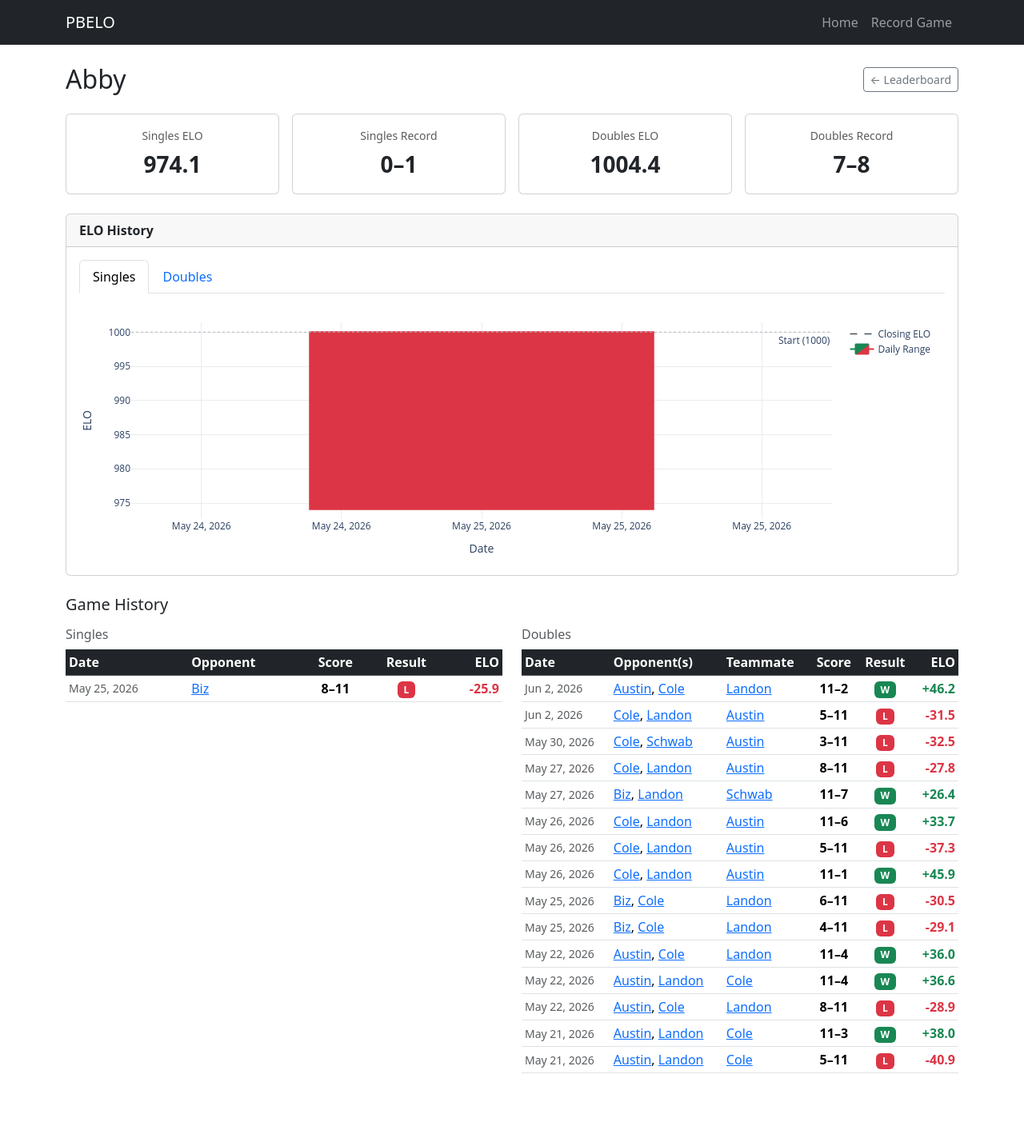
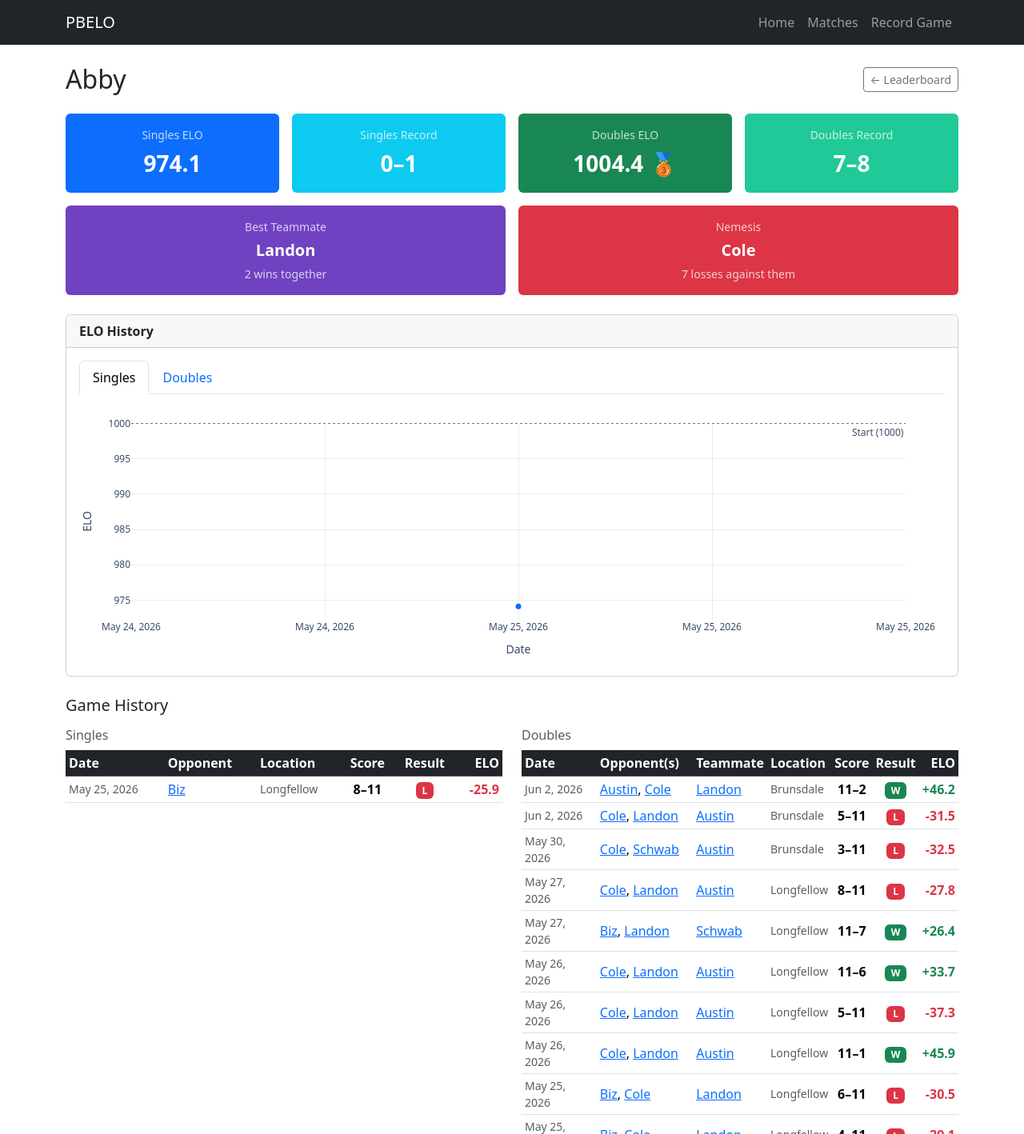
Before and after one commit to Garthalamu/PBELO, a Django app: page /players/4/ in a window 1280 px wide. Shown: the whole page at 80% size. Before the commit the page ends 1342 px from the top, so only its background shows below. Run offline with Django 5.2, Linux system fonts and the light colour scheme; data comes from the database, SQL or seed files in the repository; both versions use the stored data as it was after the commit; some libraries are stand-ins or nearby versions.

Commit message:
Changes to match tables

```diff
--- a/pbelo/settings.py
+++ b/pbelo/settings.py
@@ -42,6 +42,7 @@ INSTALLED_APPS = [
 
 MIDDLEWARE = [
     'django.middleware.security.SecurityMiddleware',
+    'whitenoise.middleware.WhiteNoiseMiddleware',
     'django.contrib.sessions.middleware.SessionMiddleware',
     'django.middleware.common.CommonMiddleware',
     'django.middleware.csrf.CsrfViewMiddleware',
@@ -116,3 +117,5 @@ USE_TZ = True
 # https://docs.djangoproject.com/en/6.0/howto/static-files/
 
 STATIC_URL = 'static/'
+STATIC_ROOT = BASE_DIR / 'staticfiles'
+STATICFILES_STORAGE = 'whitenoise.storage.CompressedManifestStaticFilesStorage'
--- a/pyproject.toml
+++ b/pyproject.toml
@@ -7,4 +7,5 @@ requires-python = ">=3.13"
 dependencies = [
     "django>=5.2",
     "plotly>=6.7.0",
+    "whitenoise>=6.12.0",
 ]
--- a/templates/base.html
+++ b/templates/base.html
@@ -16,7 +16,8 @@
       </button>
       <div class="collapse navbar-collapse" id="navbarNav">
         <ul class="navbar-nav ms-auto">
-          <li class="nav-item"><a class="nav-link" href="/">Home</a></li>
+          <li class="nav-item"><a class="nav-link" href="{% url 'home' %}">Home</a></li>
+          <li class="nav-item"><a class="nav-link" href="{% url 'matches' %}">Matches</a></li>
           <li class="nav-item"><a class="nav-link" href="{% url 'record_game' %}">Record Game</a></li>
         </ul>
       </div>
--- a/templates/tracker/player_detail.html
+++ b/templates/tracker/player_detail.html
@@ -12,7 +12,6 @@
     Plotly.newPlot('plot-doubles', {{ doubles_chart|safe }}.data, {{ doubles_chart|safe }}.layout, {responsive: true, displayModeBar: false});
   {% endif %}
 
-  // Plotly needs a resize trigger when a hidden tab becomes visible.
   document.querySelectorAll('[data-bs-toggle="tab"]').forEach(tab => {
     tab.addEventListener('shown.bs.tab', e => {
       const targetId = e.target.getAttribute('data-bs-target');
@@ -29,37 +28,81 @@
   <a href="{% url 'home' %}" class="btn btn-outline-secondary btn-sm">← Leaderboard</a>
 </div>
 
-{# Stat cards #}
-<div class="row g-3 mb-4">
+{# Stat cards — row 1: ELO and records #}
+<div class="row g-3 mb-3">
   <div class="col-sm-6 col-lg-3">
-    <div class="card text-center h-100">
+    <div class="card text-center text-white h-100 bg-primary border-0">
       <div class="card-body">
-        <div class="text-muted small mb-1">Singles ELO</div>
-        <div class="fs-3 fw-bold">{{ player.singles_elo|floatformat:1 }}</div>
+        <div class="small mb-1 opacity-75">Singles ELO</div>
+        <div class="fs-3 fw-bold">
+          {{ player.singles_elo|floatformat:1 }}
+          {% if singles_rank == 1 %}🥇{% elif singles_rank == 2 %}🥈{% elif singles_rank == 3 %}🥉{% endif %}
+        </div>
       </div>
     </div>
   </div>
   <div class="col-sm-6 col-lg-3">
-    <div class="card text-center h-100">
+    <div class="card text-center text-white h-100 border-0" style="background-color:#0dcaf0;">
       <div class="card-body">
-        <div class="text-muted small mb-1">Singles Record</div>
+        <div class="small mb-1 opacity-75">Singles Record</div>
         <div class="fs-3 fw-bold">{{ singles_wins }}–{{ singles_losses }}</div>
       </div>
     </div>
   </div>
   <div class="col-sm-6 col-lg-3">
-    <div class="card text-center h-100">
+    <div class="card text-center text-white h-100 bg-success border-0">
       <div class="card-body">
-        <div class="text-muted small mb-1">Doubles ELO</div>
-        <div class="fs-3 fw-bold">{{ player.doubles_elo|floatformat:1 }}</div>
+        <div class="small mb-1 opacity-75">Doubles ELO</div>
+        <div class="fs-3 fw-bold">
+          {{ player.doubles_elo|floatformat:1 }}
+          {% if doubles_rank == 1 %}🥇{% elif doubles_rank == 2 %}🥈{% elif doubles_rank == 3 %}🥉{% endif %}
+        </div>
       </div>
     </div>
   </div>
   <div class="col-sm-6 col-lg-3">
-    <div class="card text-center h-100">
+    <div class="card text-center text-white h-100 border-0" style="background-color:#20c997;">
       <div class="card-body">
-        <div class="text-muted small mb-1">Doubles Record</div>
+        <div class="small mb-1 opacity-75">Doubles Record</div>
         <div class="fs-3 fw-bold">{{ doubles_wins }}–{{ doubles_losses }}</div>
+      </div>
+    </div>
+  </div>
+</div>
+
+{# Stat cards — row 2: social stats #}
+<div class="row g-3 mb-4">
+  <div class="col-sm-6">
+    <div class="card text-center text-white h-100 border-0" style="background-color:#6f42c1;">
+      <div class="card-body">
+        <div class="small mb-1 opacity-75">Best Teammate</div>
+        {% if best_teammate %}
+          <div class="fs-5 fw-bold">
+            <a href="{% url 'player_detail' best_teammate.pk %}" class="text-white text-decoration-none">
+              {{ best_teammate.name }}
+            </a>
+          </div>
+          <div class="small opacity-75 mt-1">{{ best_teammate_wins }} win{{ best_teammate_wins|pluralize }} together</div>
+        {% else %}
+          <div class="fs-4 fw-bold">—</div>
+        {% endif %}
+      </div>
+    </div>
+  </div>
+  <div class="col-sm-6">
+    <div class="card text-center text-white h-100 border-0" style="background-color:#dc3545;">
+      <div class="card-body">
+        <div class="small mb-1 opacity-75">Nemesis</div>
+        {% if nemesis %}
+          <div class="fs-5 fw-bold">
+            <a href="{% url 'player_detail' nemesis.pk %}" class="text-white text-decoration-none">
+              {{ nemesis.name }}
+            </a>
+          </div>
+          <div class="small opacity-75 mt-1">{{ nemesis_loss_count }} loss{{ nemesis_loss_count|pluralize:"es" }} against them</div>
+        {% else %}
+          <div class="fs-4 fw-bold">—</div>
+        {% endif %}
       </div>
     </div>
   </div>
@@ -108,12 +151,13 @@
   <div class="col-lg-6">
     <h6 class="text-muted mb-2">Singles</h6>
     {% if singles_rows %}
-      <div class="table-responsive">
+      <div class="table-responsive" style="max-height:480px;overflow-y:auto;">
         <table class="table table-hover table-sm align-middle">
-          <thead class="table-dark">
+          <thead class="table-dark sticky-top">
             <tr>
               <th>Date</th>
               <th>Opponent</th>
+              <th>Location</th>
               <th class="text-center">Score</th>
               <th class="text-center">Result</th>
               <th class="text-end">ELO</th>
@@ -128,6 +172,7 @@
                     <a href="{% url 'player_detail' opp.pk %}">{{ opp.name }}</a>
                   {% endfor %}
                 </td>
+                <td class="text-muted small">{{ row.game.location|default:"—" }}</td>
                 <td class="text-center fw-semibold">{{ row.player_score }}–{{ row.opp_score }}</td>
                 <td class="text-center">
                   {% if row.won %}<span class="badge bg-success">W</span>
@@ -152,13 +197,14 @@
   <div class="col-lg-6">
     <h6 class="text-muted mb-2">Doubles</h6>
     {% if doubles_rows %}
-      <div class="table-responsive">
+      <div class="table-responsive" style="max-height:480px;overflow-y:auto;">
         <table class="table table-hover table-sm align-middle">
-          <thead class="table-dark">
+          <thead class="table-dark sticky-top">
             <tr>
               <th>Date</th>
               <th>Opponent(s)</th>
               <th>Teammate</th>
+              <th>Location</th>
               <th class="text-center">Score</th>
               <th class="text-center">Result</th>
               <th class="text-end">ELO</th>
@@ -178,6 +224,7 @@
                     <a href="{% url 'player_detail' tm.pk %}">{{ tm.name }}</a>
                   {% empty %}—{% endfor %}
                 </td>
+                <td class="text-muted small">{{ row.game.location|default:"—" }}</td>
                 <td class="text-center fw-semibold">{{ row.player_score }}–{{ row.opp_score }}</td>
                 <td class="text-center">
                   {% if row.won %}<span class="badge bg-success">W</span>
--- a/tracker/elo.py
+++ b/tracker/elo.py
@@ -15,7 +15,7 @@ The same multiplier is applied to both sides, preserving zero-sum.
 
 import math
 
-K = 32
+K = 24
 
 
 def expected_score(rating_a: float, rating_b: float) -> float:
--- a/tracker/forms.py
+++ b/tracker/forms.py
@@ -1,5 +1,5 @@
 from django import forms
-from .models import Game, Player
+from .models import Game, Location, Player
 
 
 class RecordGameForm(forms.Form):
@@ -9,6 +9,10 @@ class RecordGameForm(forms.Form):
     )
     played_at = forms.DateField(
         widget=forms.DateInput(attrs={"type": "date"}),
+    )
+    location = forms.ModelChoiceField(
+        queryset=Location.objects.all(),
+        empty_label="— Select location —",
     )
     team1_player1 = forms.ModelChoiceField(queryset=Player.objects.all(), label="Team 1 — Player 1")
     team1_player2 = forms.ModelChoiceField(queryset=Player.objects.all(), label="Team 1 — Player 2", required=False)
--- a/tracker/urls.py
+++ b/tracker/urls.py
@@ -3,6 +3,7 @@ from . import views
 
 urlpatterns = [
     path("", views.home, name="home"),
+    path("matches/", views.matches, name="matches"),
     path("record/", views.record_game, name="record_game"),
     path("players/<int:player_id>/", views.player_detail, name="player_detail"),
 ]
--- a/tracker/views.py
+++ b/tracker/views.py
@@ -1,79 +1,45 @@
 import json
+from collections import Counter
 
 import plotly.graph_objects as go
 from django.contrib import messages
-from django.db.models import Count, Q
+from django.db.models import Prefetch, Q
 from django.shortcuts import get_object_or_404, redirect, render
 from django.utils import timezone
 
 from .elo import process_game
 from .forms import RecordGameForm
-from .models import Game, Player
+from .models import EloChange, Game, Player
 
 
 def _build_elo_chart(elo_changes):
-    """Return Plotly candlestick figure JSON for ELO history, or None if no data.
+    """Return a line chart figure JSON showing closing ELO per day, or None if no data.
 
-    Each bar represents one calendar day:
-      open  = ELO before the first game that day
-      close = ELO after the last game that day
-      high  = highest ELO value touched during the day
-      low   = lowest  ELO value touched during the day
-    Green when the day ended higher than it opened, red when lower.
     elo_changes must be ordered by game__played_at ascending.
     """
     if not elo_changes:
         return None
 
-    # Group into per-day buckets preserving chronological order.
-    # daily_values holds every ELO value touched: the opening value (elo_before
-    # of the first game) plus every elo_after across all games that day.
-    daily_open: dict = {}
     daily_close: dict = {}
-    daily_values: dict = {}  # all ELO values seen that day, for true high/low
-
     for ec in elo_changes:
         day = ec["game__played_at"].date()
-        if day not in daily_open:
-            daily_open[day] = round(ec["elo_before"], 1)
-            daily_values[day] = [round(ec["elo_before"], 1)]
         daily_close[day] = round(ec["elo_after"], 1)
-        daily_values[day].append(round(ec["elo_after"], 1))
 
-    dates = list(daily_open.keys())
-    opens = [daily_open[d] for d in dates]
-    closes = [daily_close[d] for d in dates]
-    highs = [max(daily_values[d]) for d in dates]
-    lows = [min(daily_values[d]) for d in dates]
+    dates = list(daily_close.keys())
+    closes = list(daily_close.values())
 
-    fig = go.Figure(data=[
-        go.Scatter(
-            x=dates,
-            y=closes,
-            mode="lines",
-            line=dict(color="#495057", width=1.5, dash="dash"),
-            hoverinfo="skip",
-            name="Closing ELO",
-        ),
-        go.Candlestick(
+    fig = go.Figure()
+    fig.add_trace(go.Scatter(
         x=dates,
-        open=opens,
-        high=highs,
-        low=lows,
-        close=closes,
-        increasing=dict(line=dict(color="#198754"), fillcolor="#198754"),
-        decreasing=dict(line=dict(color="#dc3545"), fillcolor="#dc3545"),
-        hovertext=[
-            f"{d.strftime('%b %d, %Y')}<br>Open: {o}<br>High: {h}<br>Low: {l}<br>Close: {c}<br>Change: {c - o:+.1f}"
-            for d, o, h, l, c in zip(dates, opens, highs, lows, closes)
-        ],
-        hoverinfo="text",
-        name="Daily Range",
-    )])
-
+        y=closes,
+        mode="lines+markers",
+        line=dict(color="#0d6efd", width=2),
+        marker=dict(size=7, color="#0d6efd"),
+        hovertemplate="%{x|%b %d, %Y}<br>ELO: %{y}<extra></extra>",
+    ))
     fig.add_hline(
         y=1000,
-        line=dict(color="#adb5bd", width=1, dash="dot"),
+        line=dict(color="#6c757d", width=1, dash="dot"),
         annotation_text="Start (1000)",
         annotation_position="bottom right",
     )
@@ -82,19 +48,37 @@ def _build_elo_chart(elo_changes):
         paper_bgcolor="white",
         plot_bgcolor="white",
         yaxis=dict(title="ELO", gridcolor="#e9ecef", zeroline=False),
-        xaxis=dict(title="Date", gridcolor="#e9ecef", type="date", tickformat="%b %d, %Y", rangeslider=dict(visible=False)),
-        hovermode="x",
+        xaxis=dict(title="Date", gridcolor="#e9ecef", type="date", tickformat="%b %d, %Y"),
+        hovermode="closest",
+        showlegend=False,
     )
     return json.loads(fig.to_json())
 
 
 def home(request):
-    players = Player.objects.annotate(
-        singles_games=Count("elo_changes", filter=Q(elo_changes__game__game_type="singles")),
-        doubles_games=Count("elo_changes", filter=Q(elo_changes__game__game_type="doubles")),
+    changes_qs = EloChange.objects.select_related("game").order_by("game__played_at")
+    players = list(Player.objects.prefetch_related(
+        Prefetch("elo_changes", queryset=changes_qs)
+    ))
+
+    for player in players:
+        all_changes = list(player.elo_changes.all())
+        singles = [c for c in all_changes if c.game.game_type == Game.SINGLES]
+        doubles = [c for c in all_changes if c.game.game_type == Game.DOUBLES]
+
+        player.singles_games_count = len(singles)
+        player.doubles_games_count = len(doubles)
+        player.singles_wins = sum(1 for c in singles if c.delta > 0)
+        player.doubles_wins = sum(1 for c in doubles if c.delta > 0)
+
+    singles_board = sorted(
+        [p for p in players if p.singles_games_count > 0],
+        key=lambda p: p.singles_elo, reverse=True,
     )
-    singles_board = players.filter(singles_games__gt=0).order_by("-singles_elo")
-    doubles_board = players.filter(doubles_games__gt=0).order_by("-doubles_elo")
+    doubles_board = sorted(
+        [p for p in players if p.doubles_games_count > 0],
+        key=lambda p: p.doubles_elo, reverse=True,
+    )
     return render(request, "tracker/home.html", {
         "singles_board": singles_board,
         "doubles_board": doubles_board,
@@ -112,6 +96,7 @@ def record_game(request):
             game = Game.objects.create(
                 game_type=data["game_type"],
                 played_at=played_at,
+                location=data["location"],
                 team1_score=data["team1_score"],
                 team2_score=data["team2_score"],
             )
@@ -132,6 +117,32 @@ def record_game(request):
         form = RecordGameForm(initial={"played_at": timezone.now().date()})
 
     return render(request, "tracker/record_game.html", {"form": form})
+
+
+def matches(request):
+    games = (
+        Game.objects.select_related("location")
+        .prefetch_related("team1_players", "team2_players")
+        .order_by("-played_at")
+    )
+
+    game_rows = []
+    for game in games:
+        t1 = list(game.team1_players.all())
+        t2 = list(game.team2_players.all())
+        game_rows.append({
+            "game": game,
+            "team1": t1,
+            "team2": t2,
+        })
+
+    singles = [r for r in game_rows if r["game"].game_type == Game.SINGLES]
+    doubles = [r for r in game_rows if r["game"].game_type == Game.DOUBLES]
+
+    return render(request, "tracker/matches.html", {
+        "singles": singles,
+        "doubles": doubles,
+    })
 
 
 def player_detail(request, player_id):
@@ -184,18 +195,47 @@ def player_detail(request, player_id):
             "elo_delta": elo_change.delta if elo_change else None,
         })
 
+    singles_ranked = list(
+        Player.objects.filter(elo_changes__game__game_type=Game.SINGLES)
+        .distinct().order_by("-singles_elo")
+    )
+    doubles_ranked = list(
+        Player.objects.filter(elo_changes__game__game_type=Game.DOUBLES)
+        .distinct().order_by("-doubles_elo")
+    )
+    singles_rank = next((i + 1 for i, p in enumerate(singles_ranked) if p.pk == player.pk), None)
+    doubles_rank = next((i + 1 for i, p in enumerate(doubles_ranked) if p.pk == player.pk), None)
+
     elo_history = list(
         player.elo_changes.select_related("game")
         .order_by("game__played_at")
-        .values("elo_before", "elo_after", "game__played_at", "game__game_type")
+        .values("elo_after", "game__played_at", "game__game_type")
     )
+
     singles_chart = _build_elo_chart([e for e in elo_history if e["game__game_type"] == Game.SINGLES])
     doubles_chart = _build_elo_chart([e for e in elo_history if e["game__game_type"] == Game.DOUBLES])
 
     singles_rows = [r for r in game_rows if r["game"].game_type == Game.SINGLES]
     doubles_rows = [r for r in game_rows if r["game"].game_type == Game.DOUBLES]
 
+    teammate_wins = Counter()
+    nemesis_losses = Counter()
+    for row in doubles_rows:
+        if row["won"]:
+            for tm in row["teammates"]:
+                teammate_wins[tm] += 1
+    for row in game_rows:
+        if not row["won"]:
+            for opp in row["opponents"]:
+                nemesis_losses[opp] += 1
+    best_teammate, best_teammate_wins = teammate_wins.most_common(1)[0] if teammate_wins else (None, 0)
+    nemesis, nemesis_loss_count = nemesis_losses.most_common(1)[0] if nemesis_losses else (None, 0)
+
     return render(request, "tracker/player_detail.html", {
+        "best_teammate": best_teammate,
+        "best_teammate_wins": best_teammate_wins,
+        "nemesis": nemesis,
+        "nemesis_loss_count": nemesis_loss_count,
         "player": player,
         "singles_rows": singles_rows,
         "doubles_rows": doubles_rows,
@@ -205,4 +245,6 @@ def player_detail(request, player_id):
         "doubles_losses": doubles_losses,
         "singles_chart": json.dumps(singles_chart),
         "doubles_chart": json.dumps(doubles_chart),
+        "singles_rank": singles_rank,
+        "doubles_rank": doubles_rank,
     })
```
Also changed, not shown: CLAUDE.md (+52 -4 lines), templates/tracker/home.html (+22 -6 lines), templates/tracker/matches.html (added, +100 -0 lines), templates/tracker/record_game.html (+19 -2 lines), tracker/admin.py (+9 -3 lines), tracker/models.py (+11 -0 lines), tracker/templatetags/leaderboard_tags.py (added, +8 -0 lines), db.sqlite3, tracker/migrations/0002_location_game_location.py (added), tracker/migrations/0003_location_required.py (added), tracker/templatetags/__init__.py (added), 1 other file.
